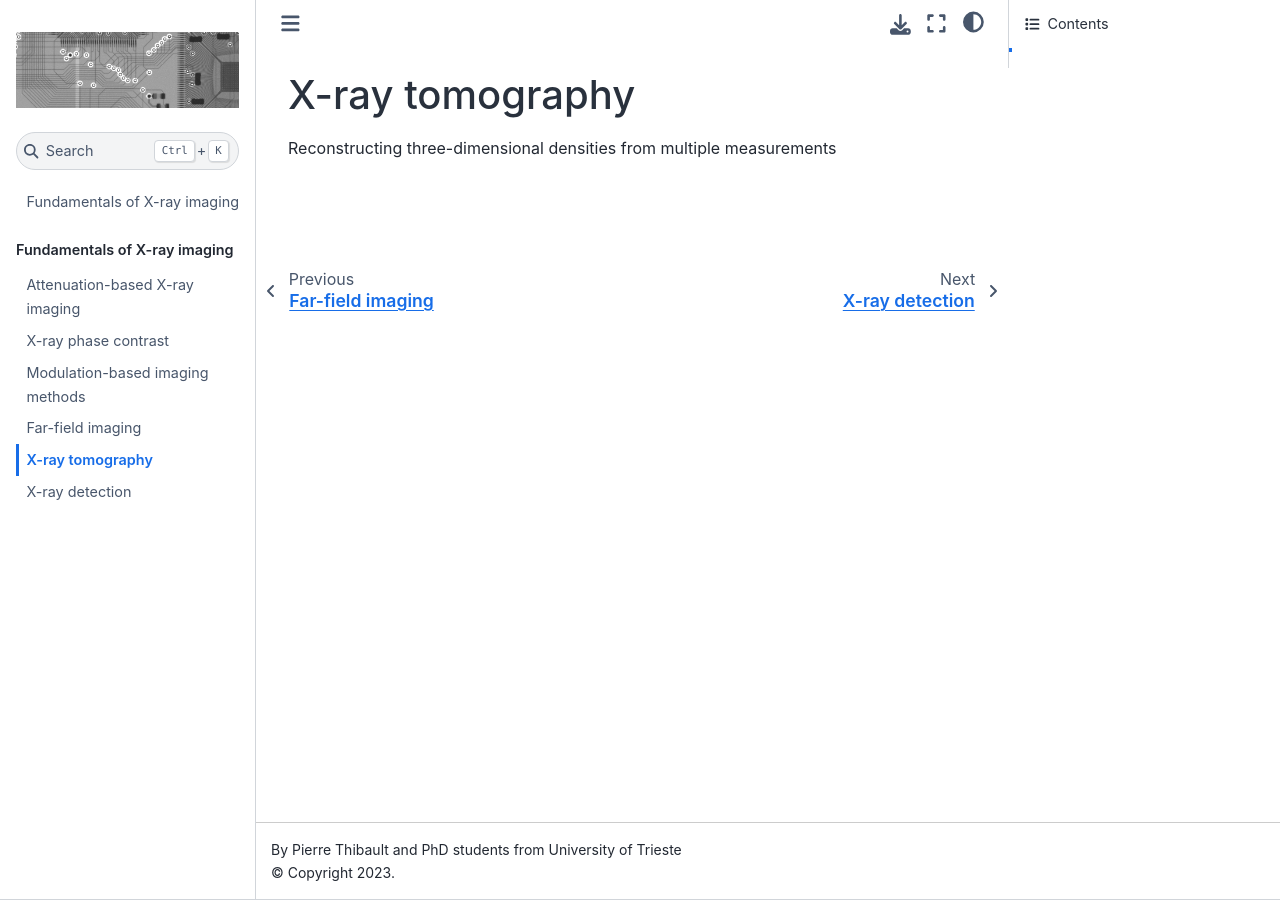
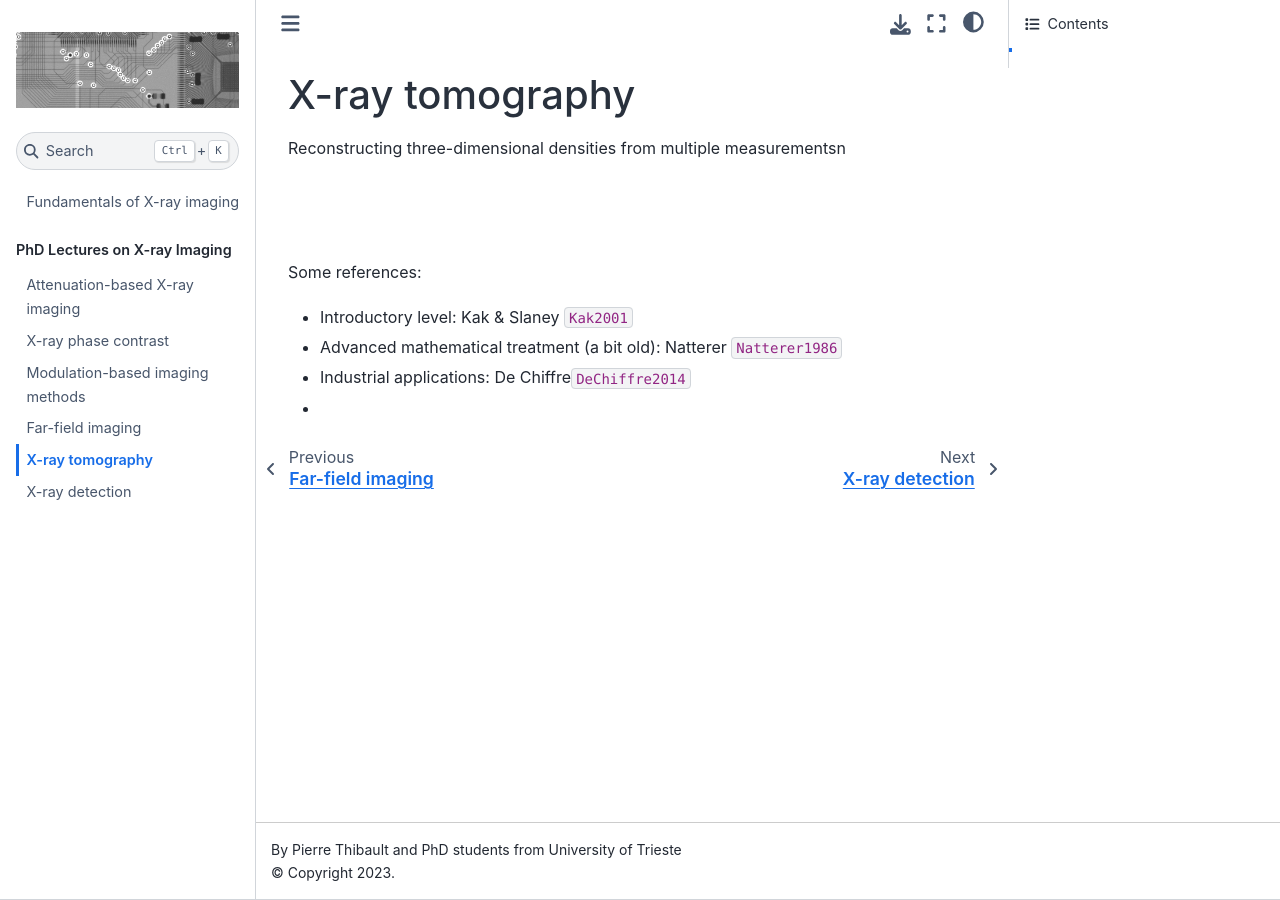
Before and after one commit to pierrethibault/xray-imaging-notes, a Jupyter Book: the page built from 05_tomography.ipynb, in a window 1280 px wide. Built offline with Jupyter Book 1.0.4 settings and Sphinx 7.4.7 and the Sphinx Book theme 1.1.4, drawn with Linux system fonts in a browser that asks for light colours; pages that are not in the unit, such as notebooks, are missing from menus; cross-references to code outside the pages are shown as plain code; some of the changed lines change nothing that is shown.

Commit message:
some more references

```diff
--- a/_toc.yml
+++ b/_toc.yml
@@ -4,7 +4,7 @@
 format: jb-book
 root: intro
 parts:
-  - caption: Fundamentals of X-ray imaging
+  - caption: PhD Lectures on X-ray Imaging
     chapters:
     - glob: 0?_*
   - caption: Exercises and demos
--- a/references.bib
+++ b/references.bib
@@ -169,3 +169,29 @@
   doi={10.1142/9781860945359_0007},
   year={2012}
 }
+
+@article{DeChiffre2014,
+title={Industrial applications of computed tomography},
+author={De Chiffre, L. and Carmignato, S. and Kruth, J.-P. and Schmitt, R. and Weckenmann, A.},
+journal={CIRP Annals},
+volume={63},
+ISSN={0007-8506},
+DOI={10.1016/j.cirp.2014.05.011},
+number={2},
+year={2014},
+pages={655–677}
+}
+
+@book{Kak2001,
+  title={Principles of computerized tomographic imaging},
+  author={Kak, Avinash C and Slaney, Malcolm},
+  year={2001},
+  publisher={SIAM}
+}
+
+@book{Natterer1986,
+  title={The mathematics of computerized tomography},
+  author={Natterer, Frank},
+  year={1986},
+  publisher={SIAM}
+}
```
Also changed, not shown: 05_tomography.ipynb.
